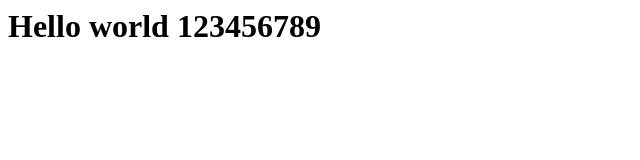
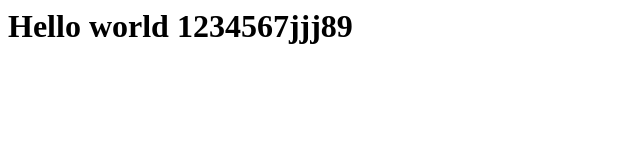
Before and after one commit to subarna00/git-jenkins-test, a plain HTML site: page index.html in a window 1280 px wide. Shown: the whole page, without its empty margins (0-640 px from the left). Drawn offline with Linux system fonts and the light colour scheme.

Commit message:
Update index.html

```diff
--- a/index.html
+++ b/index.html
@@ -1,5 +1,5 @@
 <html>
   <body>
-    <h1>Hello world 123456789</h1>
+    <h1>Hello world 1234567jjj89</h1>
   </body>
 </html>
```
